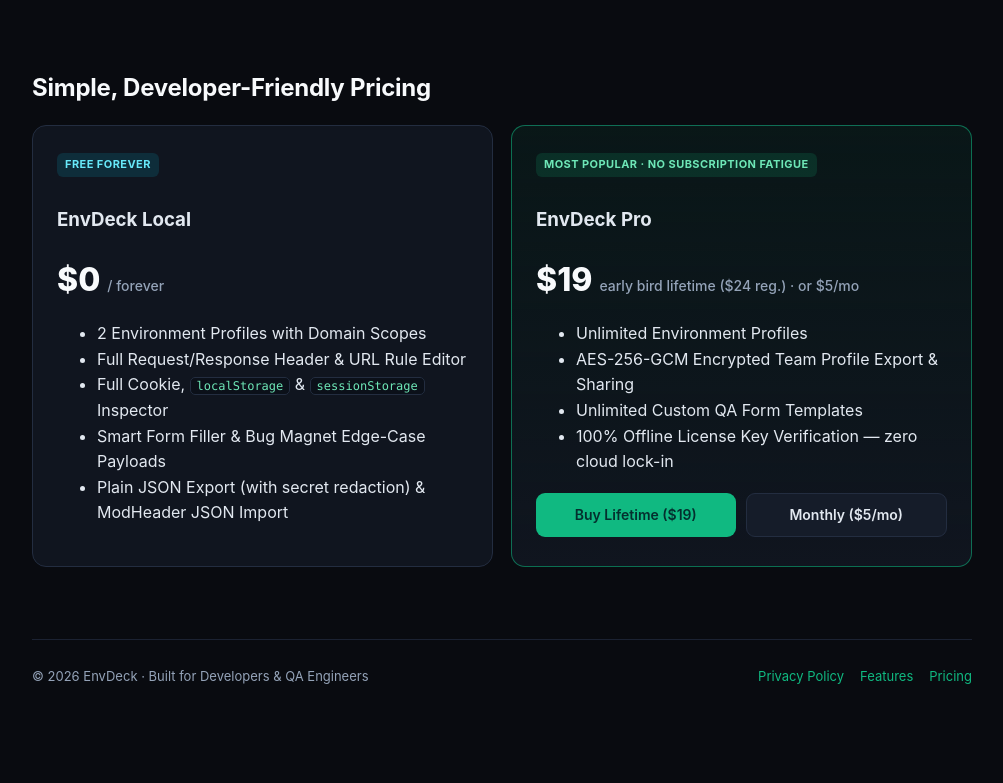
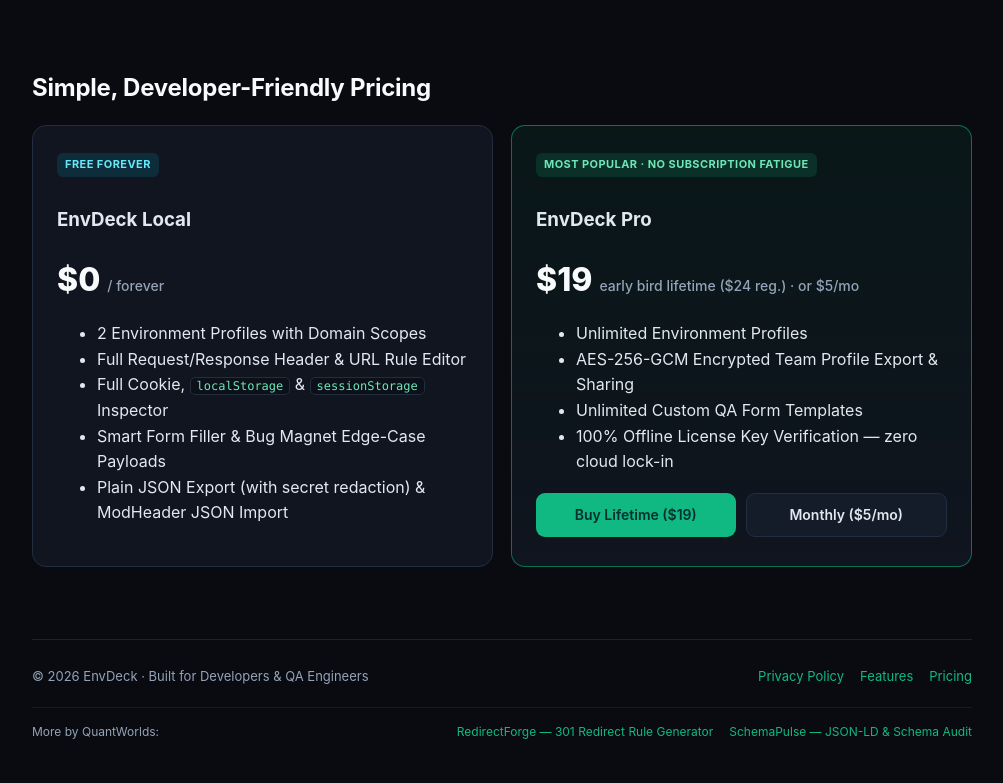
Before and after one commit to tltby12341/envdeck-site, a plain HTML site: page index.html in a window 1280 px wide. Shown: the part 1847-2630 px from the top of the page, without its empty margins (138-1141 px from the left). Before the commit the page ends 2576 px from the top, so only its background shows below. Drawn offline with Linux system fonts and the light colour scheme.

Commit message:
seo: add canonical links, thanks support email & QuantWorlds footer cross-promo

```diff
--- a/index.html
+++ b/index.html
@@ -8,6 +8,7 @@
       name="description"
       content="Zero-tracking Manifest V3 alternative to ModHeader, EditThisCookie & Fake Filler. Switch Headers, Cookies, Storage & QA test data 100% locally."
     />
+    <link rel="canonical" href="https://tltby12341.github.io/envdeck-site/" />
     <style>
       :root {
         --bg: #090b10;
@@ -369,10 +370,42 @@
 
       <footer>
         <div>© 2026 EnvDeck · Built for Developers &amp; QA Engineers</div>
-        <div style="display: flex; gap: 16px;">
+        <div style="display: flex; flex-wrap: wrap; gap: 16px;">
           <a href="./privacy.html">Privacy Policy</a>
           <a href="#features">Features</a>
           <a href="#pricing">Pricing</a>
+        </div>
+        <div
+          style="
+            width: 100%;
+            margin-top: 8px;
+            padding-top: 14px;
+            border-top: 1px solid rgba(35, 45, 64, 0.45);
+            display: flex;
+            flex-wrap: wrap;
+            align-items: center;
+            justify-content: space-between;
+            gap: 10px;
+            font-size: 12px;
+          "
+        >
+          <span style="color: #94a3b8;">More by QuantWorlds:</span>
+          <div style="display: flex; flex-wrap: wrap; gap: 16px;">
+            <a
+              href="https://redirect.quantworlds.com?utm_source=envdeck&amp;utm_medium=footer_cross_promo"
+              target="_blank"
+              rel="noreferrer"
+            >
+              RedirectForge — 301 Redirect Rule Generator
+            </a>
+            <a
+              href="https://schemapulse.quantworlds.com?utm_source=envdeck&amp;utm_medium=footer_cross_promo"
+              target="_blank"
+              rel="noreferrer"
+            >
+              SchemaPulse — JSON-LD &amp; Schema Audit
+            </a>
+          </div>
         </div>
       </footer>
     </div>
```
Also changed, not shown: privacy.html (+1 -0 lines), thanks.html (+6 -0 lines).
